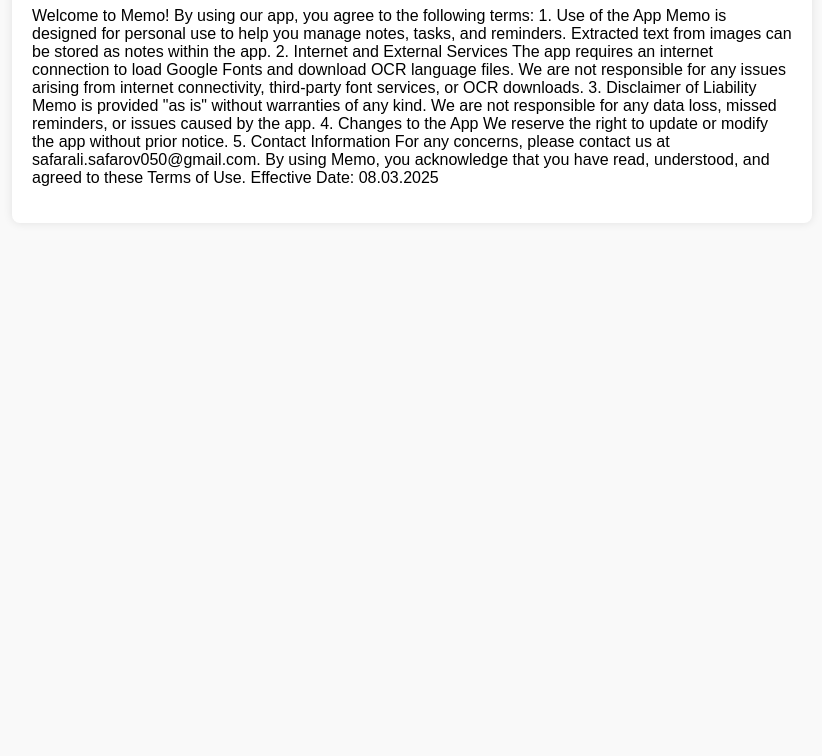
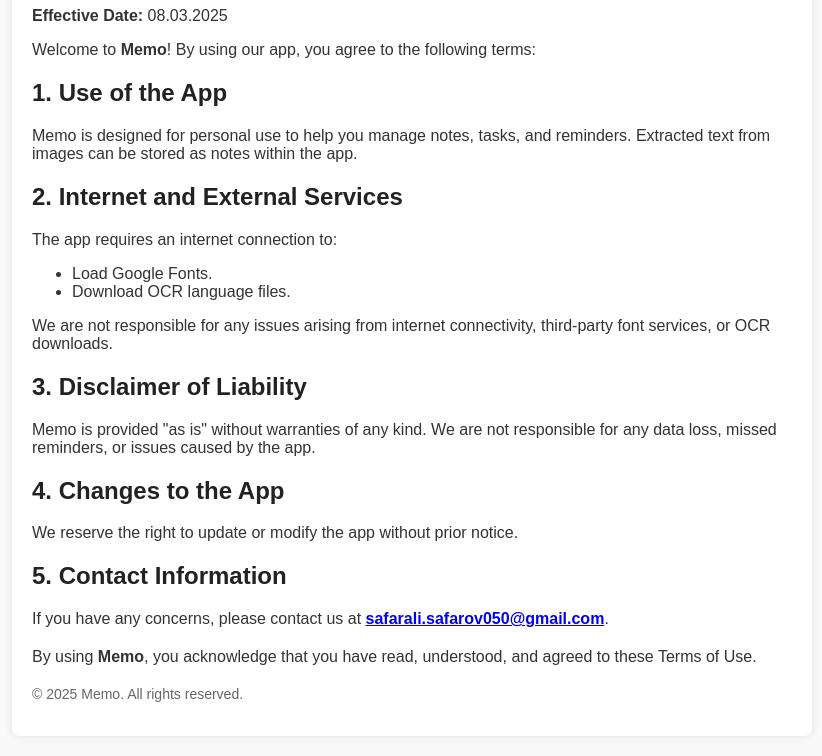
Before and after one commit to SafarAli-SS/memo-docs, a plain HTML site: page terms-of-use.html in a window 1280 px wide. Shown: the part 113-869 px from the top of the page, without its empty margins (228-1050 px from the left). Before the commit the page ends 800 px from the top, so only its background shows below. Drawn offline with Linux system fonts and the light colour scheme.

Commit message:
Update terms-of-use.html

```diff
--- a/terms-of-use.html
+++ b/terms-of-use.html
@@ -3,37 +3,74 @@
 <head>
     <meta charset="UTF-8">
     <meta name="viewport" content="width=device-width, initial-scale=1.0">
-    <title>Privacy Policy - Memo</title>
+    <title>Terms of Use - Memo</title>
     <style>
-        body { font-family: Arial, sans-serif; margin: 20px; padding: 20px; max-width: 800px; margin: auto; background-color: #f9f9f9; }
-        h1 { color: #333; }
-        .container { background: white; padding: 20px; border-radius: 8px; box-shadow: 0px 0px 10px rgba(0, 0, 0, 0.1); }
+        body {
+            font-family: Arial, sans-serif;
+            margin: 20px;
+            padding: 20px;
+            max-width: 800px;
+            margin: auto;
+            background-color: #f9f9f9;
+            color: #333;
+        }
+        h1, h2 { color: #222; }
+        .container {
+            background: white;
+            padding: 20px;
+            border-radius: 8px;
+            box-shadow: 0px 0px 10px rgba(0, 0, 0, 0.1);
+        }
+        .section { margin-bottom: 20px; }
+        footer {
+            margin-top: 20px;
+            font-size: 14px;
+            color: #666;
+        }
     </style>
 </head>
 <body>
 
 <div class="container">
     <h1>Terms of Use</h1>
-    <p>Welcome to Memo! By using our app, you agree to the following terms:
+    <p><strong>Effective Date:</strong> 08.03.2025</p>
+    <p>Welcome to <strong>Memo</strong>! By using our app, you agree to the following terms:</p>
 
-1. Use of the App
-Memo is designed for personal use to help you manage notes, tasks, and reminders.
-Extracted text from images can be stored as notes within the app.
-2. Internet and External Services
-The app requires an internet connection to load Google Fonts and download OCR language files.
-We are not responsible for any issues arising from internet connectivity, third-party font services, or OCR downloads.
-3. Disclaimer of Liability
-Memo is provided "as is" without warranties of any kind.
-We are not responsible for any data loss, missed reminders, or issues caused by the app.
-4. Changes to the App
-We reserve the right to update or modify the app without prior notice.
+    <div class="section">
+        <h2>1. Use of the App</h2>
+        <p>Memo is designed for personal use to help you manage notes, tasks, and reminders. Extracted text from images can be stored as notes within the app.</p>
+    </div>
 
-5. Contact Information
-For any concerns, please contact us at safarali.safarov050@gmail.com.
+    <div class="section">
+        <h2>2. Internet and External Services</h2>
+        <p>The app requires an internet connection to:</p>
+        <ul>
+            <li>Load Google Fonts.</li>
+            <li>Download OCR language files.</li>
+        </ul>
+        <p>We are not responsible for any issues arising from internet connectivity, third-party font services, or OCR downloads.</p>
+    </div>
 
-By using Memo, you acknowledge that you have read, understood, and agreed to these Terms of Use.
+    <div class="section">
+        <h2>3. Disclaimer of Liability</h2>
+        <p>Memo is provided "as is" without warranties of any kind. We are not responsible for any data loss, missed reminders, or issues caused by the app.</p>
+    </div>
 
-Effective Date: 08.03.2025</p>
+    <div class="section">
+        <h2>4. Changes to the App</h2>
+        <p>We reserve the right to update or modify the app without prior notice.</p>
+    </div>
+
+    <div class="section">
+        <h2>5. Contact Information</h2>
+        <p>If you have any concerns, please contact us at <strong><a href="mailto:safarali.safarov050@gmail.com">safarali.safarov050@gmail.com</a></strong>.</p>
+    </div>
+
+    <p>By using <strong>Memo</strong>, you acknowledge that you have read, understood, and agreed to these Terms of Use.</p>
+
+    <footer>
+        <p>© 2025 Memo. All rights reserved.</p>
+    </footer>
 </div>
 
 </body>
```
